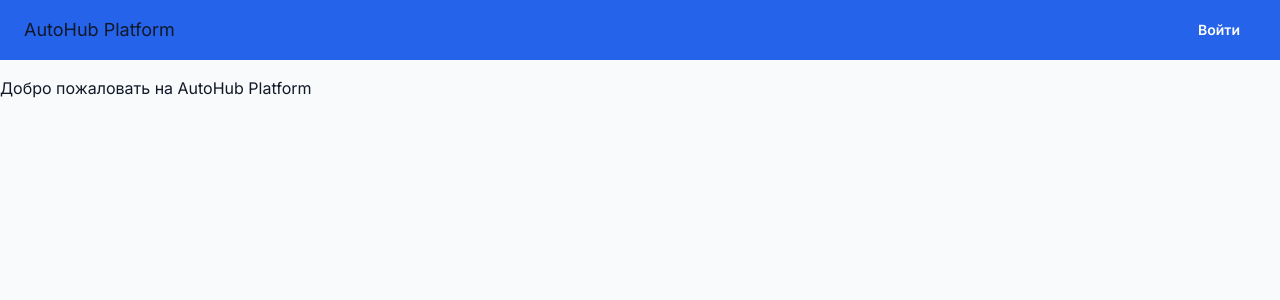
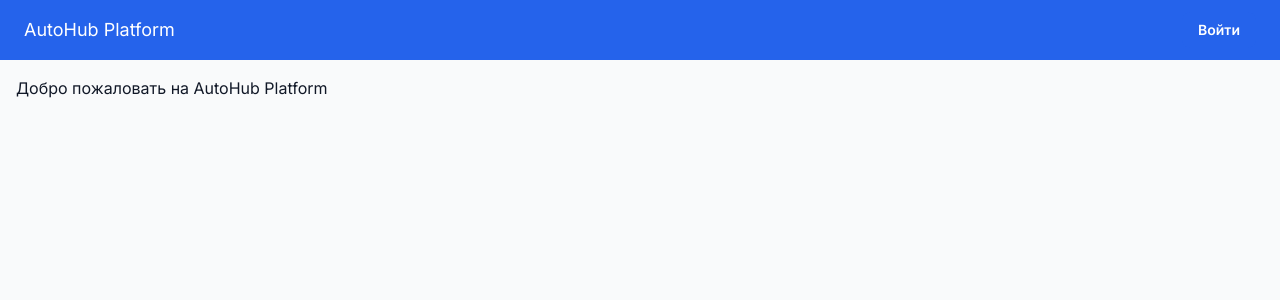
Before and after one commit to Funprod/autohub-platform, a Next.js app: page / in a window 1280 px wide. Shown: the top 300 px of the page. Built offline with nearby package versions, Linux system fonts and the light colour scheme; no server answers; what @mui/material-nextjs would draw is missing.

Commit message:
feat: changes ui

```diff
--- a/src/app/layout.tsx
+++ b/src/app/layout.tsx
@@ -4,7 +4,6 @@ import { Geist, Geist_Mono, Inter } from 'next/font/google'
 import { AppProviders } from './providers/AppProviders'
 import { AuthProvider } from './providers/AuthProvider'
 import { StoreProvider } from './providers/StoreProvider'
-import { Header } from '@/widgets/header/ui/Header'
 
 const geistSans = Geist({
     variable: '--font-geist-sans',
@@ -39,12 +38,9 @@ export default function RootLayout({
             <body className={inter.variable}>
                 <StoreProvider>
                     <AppRouterCacheProvider>
-                        <AppProviders>
-                            <AuthProvider>
-                                <Header />
-                                {children}
-                            </AuthProvider>
-                        </AppProviders>
+                        <AuthProvider>
+                            <AppProviders>{children}</AppProviders>
+                        </AuthProvider>
                     </AppRouterCacheProvider>
                 </StoreProvider>
             </body>
--- a/src/app/providers/AppProviders.tsx
+++ b/src/app/providers/AppProviders.tsx
@@ -1,19 +1,38 @@
 'use client'
 
-import { CssBaseline } from '@mui/material'
+import { Box, CssBaseline } from '@mui/material'
 import { ThemeProvider } from '@mui/material/styles'
 
+import { useAppSelector } from '@/shared/lib/hooks/redux-hooks'
 import { theme } from '@/shared/theme'
+import { Header } from '@/widgets/header/ui/Header'
+import { Sidebar } from '@/widgets/sidebar/ui/Sidebar'
 
 type Props = {
     children: React.ReactNode
 }
 
 export function AppProviders({ children }: Props) {
+    const isAuth = useAppSelector((state) => state.user.isAuthenticated)
     return (
         <ThemeProvider theme={theme}>
             <CssBaseline />
-            {children}
+            <Box
+                sx={{
+                    position: 'relative',
+                }}
+            >
+                <Header isAuth={isAuth} />
+                <Box
+                    sx={{
+                        display: 'flex',
+                        width: '100%',
+                    }}
+                >
+                    {isAuth && <Sidebar />}
+                    <Box sx={{ flex: 1, padding: 2 }}>{children}</Box>
+                </Box>
+            </Box>
         </ThemeProvider>
     )
 }
--- a/src/shared/theme/palette.ts
+++ b/src/shared/theme/palette.ts
@@ -11,8 +11,8 @@ export const palette = {
         main: colors.secondary,
     },
 
-    color: {
-        white: colors.white,
+    white: {
+        main: colors.white,
     },
 
     success: {
--- a/src/shared/ui/Link.tsx
+++ b/src/shared/ui/Link.tsx
@@ -10,7 +10,7 @@ export function Link({ href, children, ...props }: Props) {
         <MuiLink
             component={NextLink}
             href={href}
-            underline="hover"
+            underline="none"
             color="primary"
             {...props}
         >
--- a/src/widgets/header/ui/Header.tsx
+++ b/src/widgets/header/ui/Header.tsx
@@ -1,12 +1,15 @@
 'use client'
 
 import { useLogoutMutation } from '@/entities/user/api/userApi'
-import { useAppSelector } from '@/shared/lib/hooks/redux-hooks'
+import { Link } from '@/shared/ui/Link'
 import { Box, Button, Stack, Typography } from '@mui/material'
 import { useRouter } from 'next/navigation'
 
-export const Header = () => {
-    const isAuth = useAppSelector((state) => state.user.isAuthenticated)
+interface Props {
+    isAuth: boolean
+}
+
+export const Header = ({ isAuth }: Props) => {
     const [logout] = useLogoutMutation()
     const router = useRouter()
 
@@ -31,7 +34,9 @@ export const Header = () => {
                 bgcolor: 'primary.main',
                 display: 'flex',
                 alignItems: 'center',
-                marginBottom: 2,
+                position: 'sticky',
+                top: 0,
+                zIndex: (theme) => theme.zIndex.appBar,
             }}
         >
             <Stack
@@ -39,7 +44,12 @@ export const Header = () => {
                     paddingLeft: '24px',
                 }}
             >
-                <Typography color="primary.main" variant="h6">
+                <Typography
+                    component={Link}
+                    href="/"
+                    variant="h6"
+                    sx={{ color: 'white.main' }}
+                >
                     AutoHub Platform
                 </Typography>
             </Stack>
--- /dev/null
+++ b/src/widgets/sidebar/ui/Sidebar.tsx
@@ -0,0 +1,44 @@
+import {
+    Box,
+    List,
+    ListItem,
+    ListItemButton,
+    ListItemText,
+} from '@mui/material'
+
+export const Sidebar = () => {
+    return (
+        <Box
+            sx={{
+                display: 'flex',
+                justifyContent: 'center',
+                width: '100%',
+                height: 'calc(100vh - 60px)',
+                maxWidth: 240,
+                borderRight: '1px solid gray',
+                position: 'sticky',
+                top: 60,
+            }}
+        >
+            <nav aria-label="main mailbox folders">
+                <List>
+                    <ListItem disablePadding>
+                        <ListItemButton href="/">
+                            <ListItemText primary="Главная" />
+                        </ListItemButton>
+                    </ListItem>
+                    <ListItem disablePadding>
+                        <ListItemButton href="/dashboard">
+                            <ListItemText primary="Панель управления" />
+                        </ListItemButton>
+                    </ListItem>
+                    <ListItem disablePadding>
+                        <ListItemButton href="/admin">
+                            <ListItemText primary="Пользователи" />
+                        </ListItemButton>
+                    </ListItem>
+                </List>
+            </nav>
+        </Box>
+    )
+}
--- a/src/widgets/users-table/ui/UsersTable.tsx
+++ b/src/widgets/users-table/ui/UsersTable.tsx
@@ -11,7 +11,7 @@ import {
     isFetchBaseQueryError,
 } from '@/shared/lib/api/error-helpers'
 import { exportToExcel } from '@/shared/lib/export/exportToExcel'
-import { Button, Typography } from '@mui/material'
+import { Box, Button, Typography } from '@mui/material'
 import { DataGrid, GridColDef } from '@mui/x-data-grid'
 
 const columns: GridColDef[] = [
@@ -66,7 +66,7 @@ export const UsersTable = () => {
     }
 
     return (
-        <>
+        <Box>
             {error && (
                 <Typography color="error">
                     {isFetchBaseQueryError(error) &&
@@ -86,6 +86,6 @@ export const UsersTable = () => {
                 }}
             />
             <Button onClick={handleExport}>Экспорт в Excel</Button>
-        </>
+        </Box>
     )
 }
```
Also changed, not shown: src/app/(pages)/dashboard/page.tsx (added, +12 -0 lines).
